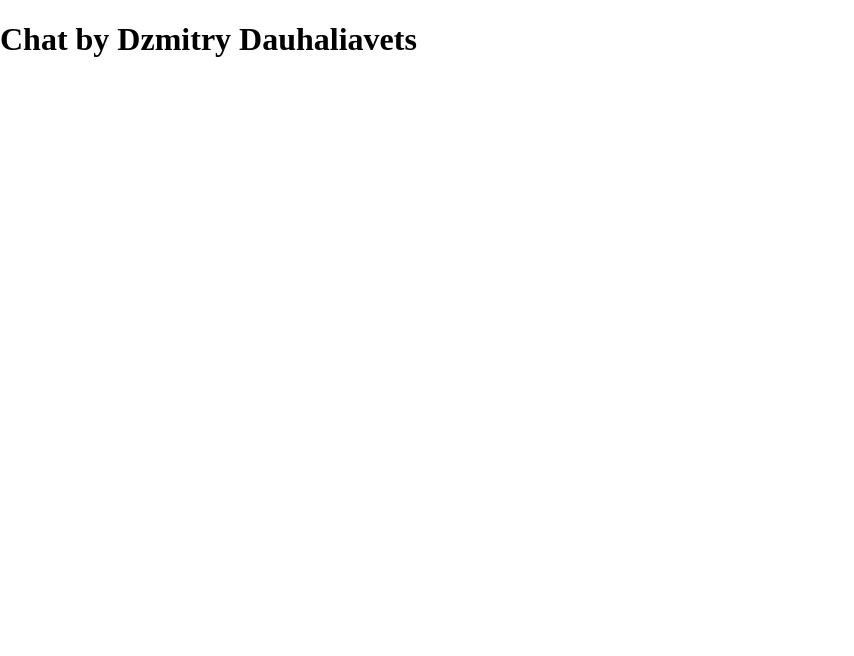
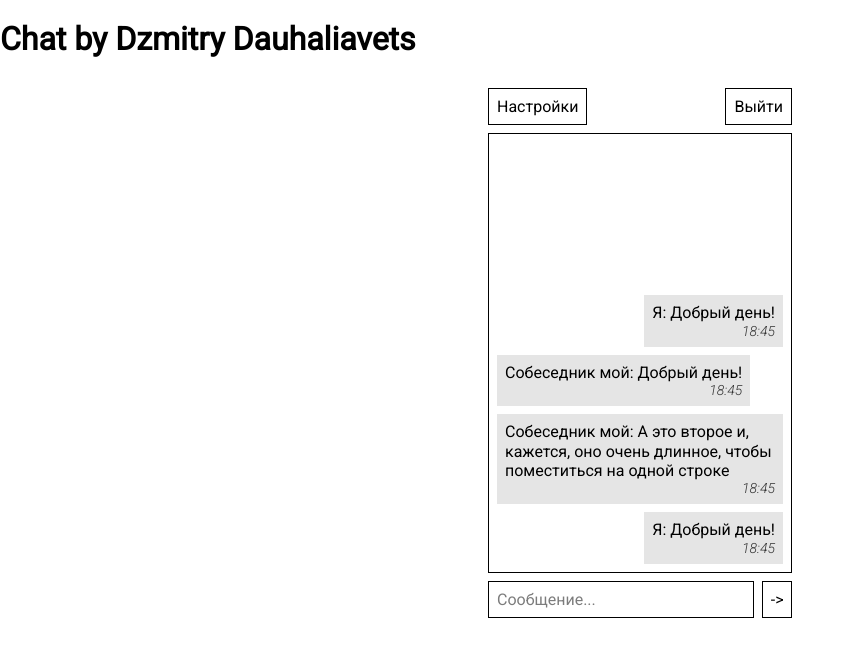
Before and after one commit to Dauhaliavets/chat-JS-WebSocket, a website: page index.html in a window 1280 px wide. Shown: the whole page, without its empty margins (0-854 px from the left). Drawn offline with nearby package versions, Linux system fonts and the light colour scheme.

Commit message:
feat: add base layout, styles, settings block

```diff
--- a/css/index.css
+++ b/css/index.css
@@ -1 +1,166 @@
 @import '../node_modules/normalize.css/normalize.css';
+
+:root {
+	--black: #000000;
+	--lightblack: #333333;
+	--darkgrey: #535353;
+	--grey: #7c7c7c;
+	--lightgrey: #e5e5e5;
+	--darkwhite: #f7f7f7;
+	--white: #ffffff;
+}
+
+* {
+	margin: 0;
+	padding: 0;
+	box-sizing: border-box;
+}
+
+body {
+	font-family: 'Roboto', sans-serif;
+	font-size: 16px;
+	font-weight: 400;
+}
+
+.container {
+	max-width: 320px;
+	margin: 0 auto;
+	padding: 8px;
+	position: relative;
+}
+.top__menu {
+	display: flex;
+	justify-content: space-between;
+	margin-bottom: 8px;
+}
+.button {
+	padding: 8px;
+	line-height: 19px;
+	color: var(--black);
+	border: 1px solid var(--black);
+}
+.button:hover {
+	cursor: pointer;
+}
+
+/* Settings */
+.settings {
+	position: absolute;
+	top: 0;
+	left: 0;
+	width: 100%;
+	height: 100%;
+	background-color: var(--darkgrey);
+	padding: 106px 24px;
+	opacity: 0;
+	transition: 0.3s;
+}
+.settings__show {
+	opacity: 1;
+	transition: 0.3s;
+}
+.settings__wrapper {
+	background-color: var(--white);
+	padding: 14px 16px;
+	height: 320px;
+}
+.settings__top {
+	display: flex;
+	justify-content: space-between;
+	margin-bottom: 16px;
+}
+.settings__top-title {
+	font-style: normal;
+	font-weight: normal;
+	font-size: 16px;
+	line-height: 19px;
+}
+.settings__top-close {
+	font-style: normal;
+	font-weight: normal;
+	font-size: 24px;
+	line-height: 70%;
+	opacity: 0.45;
+	transform: rotate(-45deg);
+	transition: 0.3s;
+}
+.settings__top-close:hover {
+	cursor: pointer;
+	transform: rotate(-135deg);
+	transition: 0.3s;
+}
+.settings-subtitle {
+	font-style: normal;
+	font-weight: normal;
+	font-size: 16px;
+	line-height: 19px;
+	margin-bottom: 16px;
+}
+.form__settings {
+	display: flex;
+	justify-content: center;
+}
+.input__text-settings {
+}
+.form__settings-button {
+}
+/* Settings */
+
+.chat__screen {
+	display: flex;
+	flex-direction: column;
+	justify-content: flex-end;
+	height: 440px;
+	padding: 8px;
+	color: var(--black);
+	border: 1px solid var(--black);
+	margin-bottom: 8px;
+}
+.message {
+	margin-top: 8px;
+	padding: 8px;
+	background-color: var(--lightgrey);
+}
+.message__my {
+	align-self: flex-end;
+}
+.message__other {
+	align-self: flex-start;
+}
+.message__source {
+}
+.message__text {
+	font-style: normal;
+	font-weight: normal;
+	font-size: 16px;
+	line-height: 19px;
+	color: var(--black);
+}
+.message__time {
+	text-align: right;
+	font-style: italic;
+	font-size: 14px;
+	line-height: 16px;
+	color: var(--lightblack);
+}
+.form__chat {
+	display: flex;
+	justify-content: space-between;
+}
+.input__text {
+	line-height: 19px;
+	padding: 8px;
+	border: 1px solid var(--black);
+	width: 100%;
+}
+.input__text::placeholder {
+	color: var(--grey);
+}
+.button__submit {
+	margin-left: 8px;
+	width: 34px;
+	height: 37px;
+	line-height: 19px;
+	background-color: var(--white);
+	border: 1px solid var(--black);
+}
--- a/index.html
+++ b/index.html
@@ -1,13 +1,79 @@
 <!DOCTYPE html>
 <html lang="en">
 	<head>
-	<meta charset="UTF-8">
-	<meta http-equiv="X-UA-Compatible" content="IE=edge">
-	<meta name="viewport" content="width=device-width, initial-scale=1.0">
-	<link rel="stylesheet" href="css/index.css">
+		<meta charset="UTF-8" />
+		<meta http-equiv="X-UA-Compatible" content="IE=edge" />
+		<meta name="viewport" content="width=device-width, initial-scale=1.0" />
+		<link rel="preconnect" href="https://fonts.googleapis.com" />
+		<link rel="preconnect" href="https://fonts.gstatic.com" crossorigin />
+		<link
+			href="https://fonts.googleapis.com/css2?family=Roboto:ital,wght@0,300;0,400;1,300&display=swap"
+			rel="stylesheet"
+		/>
+		<link rel="stylesheet" href="css/index.css" />
 		<title>Chat</title>
 	</head>
 	<body>
 		<h1>Chat by Dzmitry Dauhaliavets</h1>
+		<div class="container">
+			<div class="top__menu">
+				<div class="button button__settings">Настройки</div>
+				<div class="button button__logout">Выйти</div>
+				<div class="settings">
+					<div class="settings__wrapper">
+						<div class="settings__top">
+							<span class="settings__top-title">Настройки</span>
+							<span class="settings__top-close">+</span>
+						</div>
+						<div class="settings-subtitle">Имя в чате</div>
+						<form class="form__settings">
+							<input
+								class="input__text form__settings-input"
+								type="text"
+								name=""
+								id=""
+								placeholder="Введите Ваше имя"
+							/>
+							<button class="button__submit form__settings-button" type="submit">-></button>
+						</form>
+					</div>
+				</div>
+			</div>
+			<div class="chat__screen">
+				<div class="message message__my">
+					<span class="message__source">Я:</span>
+					<span class="message__text">Добрый день!</span>
+					<div class="message__time">18:45</div>
+				</div>
+				<div class="message message__other">
+					<span class="message__source">Собеседник мой:</span>
+					<span class="message__text">Добрый день!</span>
+					<div class="message__time">18:45</div>
+				</div>
+				<div class="message message__other">
+					<span class="message__source">Собеседник мой:</span>
+					<span class="message__text"
+						>А это второе и, кажется, оно очень длинное, чтобы поместиться на
+						одной строке</span
+					>
+					<div class="message__time">18:45</div>
+				</div>
+				<div class="message message__my">
+					<span class="message__source">Я:</span>
+					<span class="message__text">Добрый день!</span>
+					<div class="message__time">18:45</div>
+				</div>
+			</div>
+			<form class="form__chat">
+				<input
+					class="input__text form__chat-input"
+					type="text"
+					name=""
+					id=""
+					placeholder="Сообщение..."
+				/>
+				<button class="button__submit form__chat-button" type="submit">-></button>
+			</form>
+		</div>
 	</body>
 </html>
```
Lines whose indentation alone changed are shown as unchanged.
